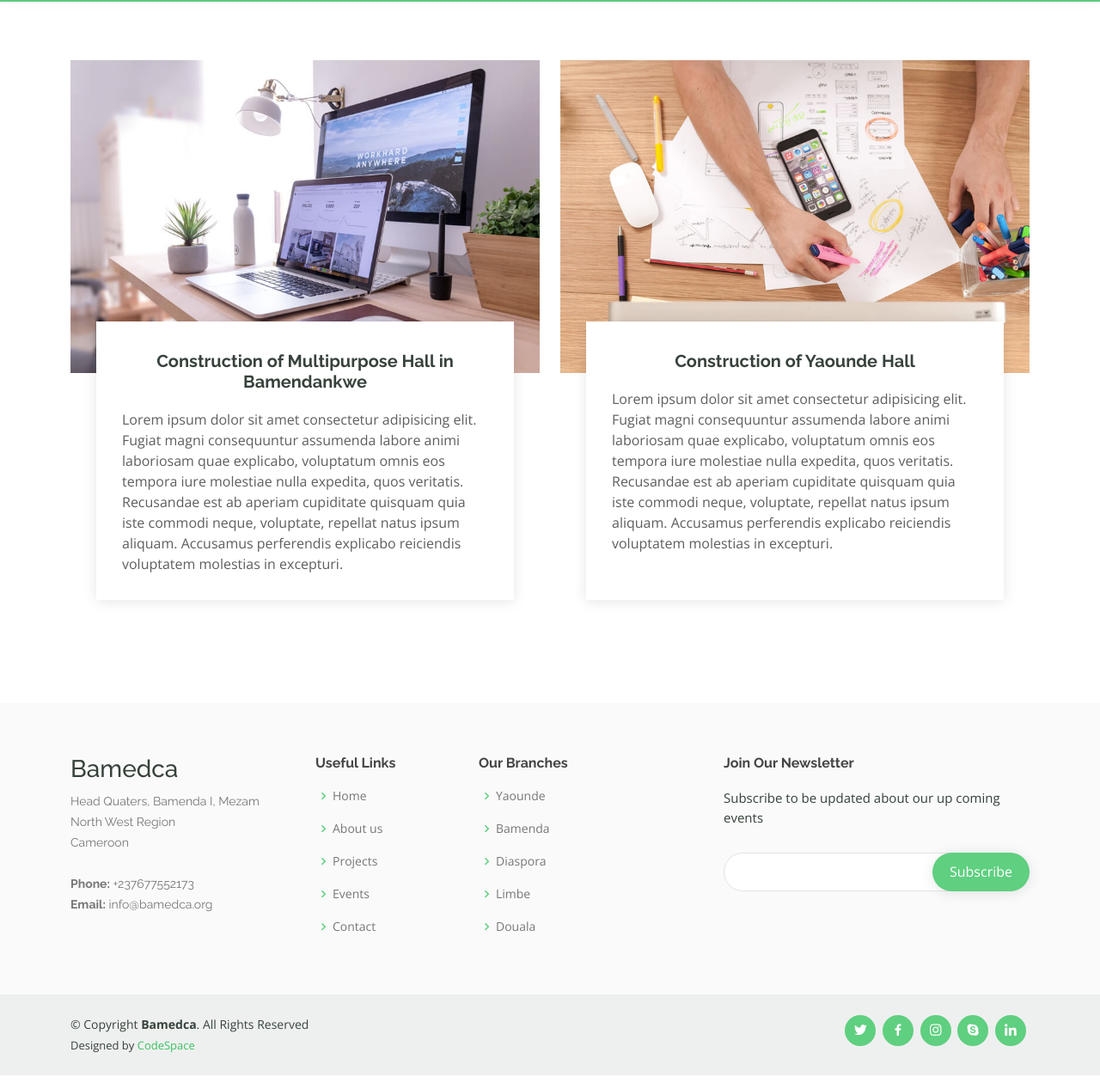
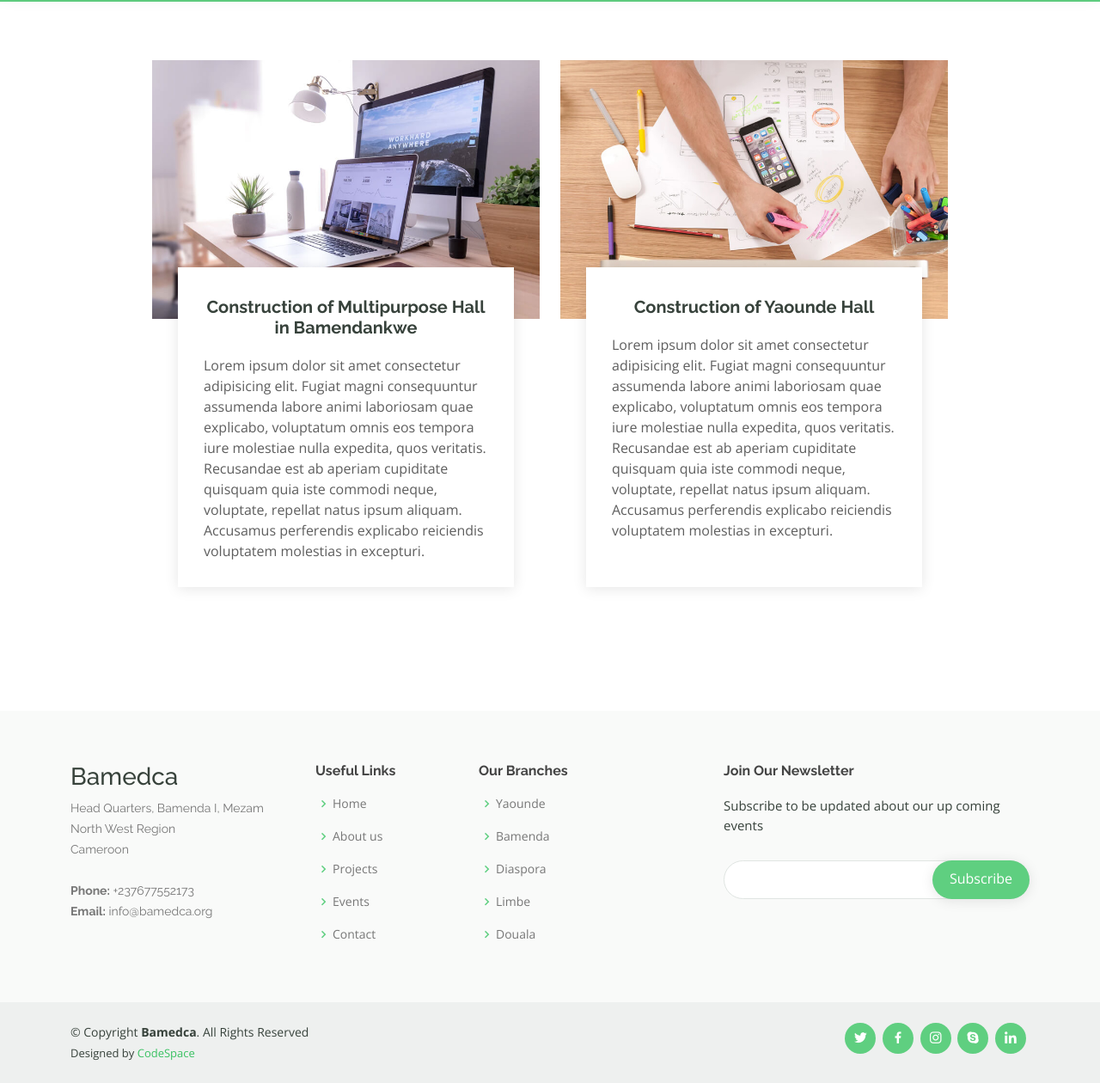
Before and after one commit to CarlsonNgwasiri/bamedca-project, a Django app: page /projects/ in a window 1280 px wide. Shown: the part 76-1336 px from the top of the page at 86% size. Run offline with Django 3.2, Linux system fonts and the light colour scheme; data comes from the database, SQL or seed files in the repository; some libraries are stand-ins or nearby versions.

Commit message:
chnages on some spelling errors

```diff
--- a/bamedcacontent/models.py
+++ b/bamedcacontent/models.py
@@ -85,7 +85,7 @@ class BranchModel(models.Model):
     president = models.CharField(max_length=50)
     fonRep = models.CharField(max_length=50)
     # Quarters associated with this branch
-    quater = models.CharField(max_length=50)
+    quarter = models.CharField(max_length=50)
     # Venue for meetings
     meetingVenue = models.CharField(max_length=50)
     # Members associated with the branch
@@ -163,8 +163,6 @@ class ExecutiveModel(models.Model):
 
 # Model for contact information related to quarters
 class ContactModel(models.Model):
-    # Quarter or division for which the contact information is relevant
-    quater = models.CharField(max_length=100, default='')
     # Phone number for contact
     phone = models.CharField(max_length=100, default='')
     # Email address for contact
--- a/templates/base.html
+++ b/templates/base.html
@@ -50,7 +50,7 @@
           <div class="col-lg-3 col-md-6 footer-contact">
             <h3>Bamedca</h3>
             <p>
-              Head Quaters, Bamenda I, Mezam <br>
+              Head Quarters, Bamenda I, Mezam <br>
               North West Region<br>
               Cameroon <br><br>
               {% for contact in contact %}
--- a/templates/branch-details.html
+++ b/templates/branch-details.html
@@ -67,8 +67,8 @@
             </div>
 
             <div class="branch-info d-flex justify-content-between align-items-center">
-              <h5>Quaters</h5>
-              <p>{{objects.quater}}</p>
+              <h5>Quarters</h5>
+              <p>{{objects.quarter}}</p>
             </div>
 
             <div class="branch-info d-flex justify-content-between align-items-center">
@@ -103,7 +103,7 @@
                   <h4>{{quarter.name}}</h4><br>
 
                 </div>
-                <h3><a href="#">Quater Head: {{quarter.head}}</a></h3>
+                <h3><a href="#">Quarter Head: {{quarter.head}}</a></h3>
                 <h3><a href="#">Contact: {{quarter.contact}}</a></h3>
                 <h3><a href="#">Meeting Venue: {{quarter.meeting_location}}</a></h3>
               </div>
--- a/templates/branch.html
+++ b/templates/branch.html
@@ -55,7 +55,7 @@
               <div class="branch-content">
                 <div class="d-flex justify-content-between align-items-center mb-3">
                   <h4>{{branch.town}}</h4>
-                  <p class="price">{{branch.quater}}</p>
+                  <p class="price">{{branch.quarter}}</p>
                 </div>
 
                 <h3><a href="{% url 'branch-details' ID=branch.id %}">Learn more about {{branch.town}}</a></h3>
--- a/templates/projects.html
+++ b/templates/projects.html
@@ -38,29 +38,38 @@
       </div>
     </div><!-- End Breadcrumbs -->
 
-    <!-- ======= projects Section ======= -->
-    <section id="projects" class="projects">
-      <div class="container" data-aos="fade-up">
+<!-- ======= projects Section ======= -->
+<section id="projects" class="projects">
+  <div class="container" data-aos="fade-up">
 
+    <!-- Center the content and restrict to 8/12 width -->
+    <div class="row justify-content-center">
+      <div class="col-md-10">
         <div class="row">
           {% for projects in projects %}
-          <div class="col-md-6 d-flex align-items-stretch">
-            <div class="card">
+          <div class="col-md-6 d-flex align-items-stretch mb-4">
+            <div class="card w-100">
               <div class="card-img">
-                <img src="{{projects.image.url}}" alt="...">
+                <img src="{{ projects.image.url }}" alt="..." class="img-fluid">
               </div>
               <div class="card-body">
-                <h5 class="card-title"><a href="{% url 'project-details' ID=projects.id %}">{{projects.title}}</a></h5>
-                <p class="card-text">{{projects.description}}</p>
+                <h5 class="card-title">
+                  <a href="{% url 'project-details' ID=projects.id %}">
+                    {{ projects.title }}
+                  </a>
+                </h5>
+                <p class="card-text">{{ projects.description }}</p>
               </div>
             </div>
-
           </div>
           {% endfor %}
         </div>
+      </div>
+    </div>
 
-      </div>
-    </section><!-- End projects Section -->
+  </div>
+</section><!-- End projects Section -->
+
 
   </main><!-- End #main -->
 
```
Also changed, not shown: templates/about.html (+7 -7 lines), templates/events.html (+10 -9 lines), bamedcacontent/migrations/0031_rename_quater_branchmodel_quarter.py (added), bamedcacontent/migrations/0032_remove_contactmodel_quater.py (added), db.sqlite3, media/events/pic.PNG (added), media/events/projects-2_LyRMVZI.jpg (added).
